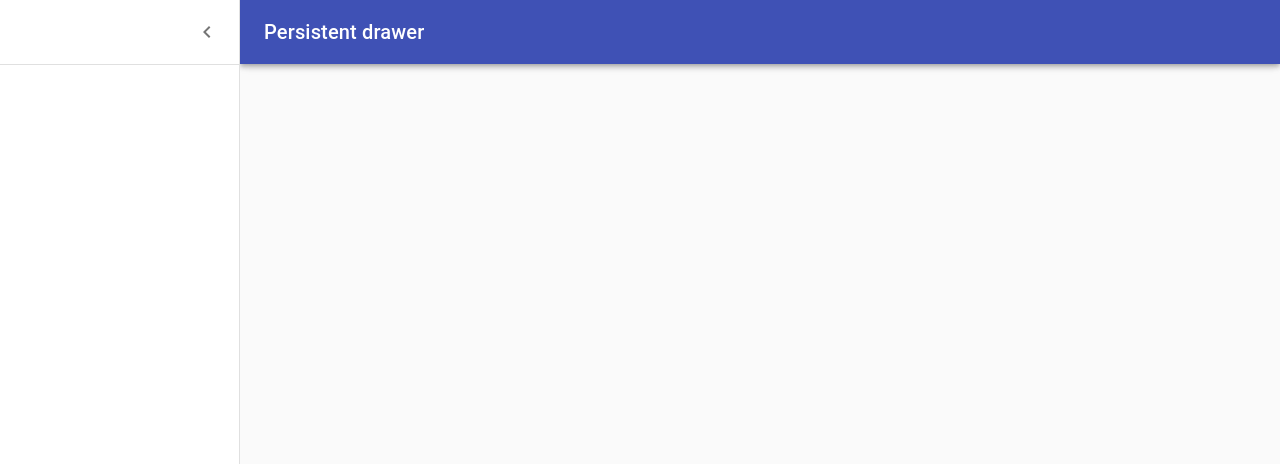
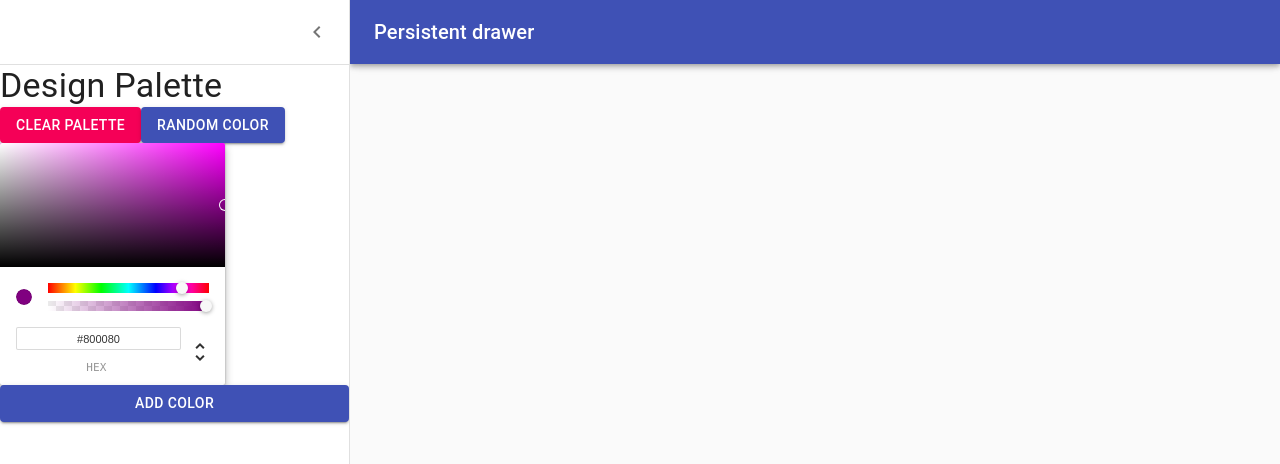
Before and after one commit to SpyrosGeo/AllTheColors, a React (Create React App) app: page /palette/new in a window 1280 px wide. Both pictures are taken after a click on the button "open drawer". Shown: the top 464 px of the page. Built offline with nearby package versions, Linux system fonts and the light colour scheme; a web font is replaced by a local one.

Commit message:
added colorpicker component

```diff
--- a/package.json
+++ b/package.json
@@ -9,6 +9,7 @@
     "chroma-js": "^2.0.6",
     "rc-slider": "^8.7.1",
     "react": "^16.10.2",
+    "react-color": "^2.17.3",
     "react-copy-to-clipboard": "^5.0.1",
     "react-dom": "^16.10.2",
     "react-router-dom": "^5.1.2",
--- a/src/NewPaletteForm.js
+++ b/src/NewPaletteForm.js
@@ -5,20 +5,22 @@
 import CssBaseline from '@material-ui/core/CssBaseline';
 import AppBar from '@material-ui/core/AppBar';
 import Toolbar from '@material-ui/core/Toolbar';
-import List from '@material-ui/core/List';
+// import List from '@material-ui/core/List';
 import Typography from '@material-ui/core/Typography';
 import Divider from '@material-ui/core/Divider';
 import IconButton from '@material-ui/core/IconButton';
 import MenuIcon from '@material-ui/icons/Menu';
 import ChevronLeftIcon from '@material-ui/icons/ChevronLeft';
 import ChevronRightIcon from '@material-ui/icons/ChevronRight';
-import ListItem from '@material-ui/core/ListItem';
-import ListItemIcon from '@material-ui/core/ListItemIcon';
-import ListItemText from '@material-ui/core/ListItemText';
-import InboxIcon from '@material-ui/icons/MoveToInbox';
-import MailIcon from '@material-ui/icons/Mail';
+import { ChromePicker } from 'react-color';
+import { Button } from '@material-ui/core';
+// import ListItem from '@material-ui/core/ListItem';
+// import ListItemIcon from '@material-ui/core/ListItemIcon';
+// import ListItemText from '@material-ui/core/ListItemText';
+// import InboxIcon from '@material-ui/icons/MoveToInbox';
+// import MailIcon from '@material-ui/icons/Mail';
 
-const drawerWidth = 240;
+const drawerWidth = 350;
 
 const useStyles = makeStyles(theme => ({
     root: {
@@ -128,7 +130,15 @@
                     </IconButton>
                 </div>
                 <Divider />
-
+                <Typography variant ="h4">Design Palette</Typography>
+                <div>
+                    <Button variant="contained" color="secondary">Clear Palette</Button>
+                    <Button variant="contained" color="primary">Random Color</Button>
+                </div>
+                <ChromePicker
+                    color="purple"
+                    onChangeComplete={(newColor) => console.log(newColor)} />
+                <Button variant="contained" color="primary">Add Color</Button>
             </Drawer>
             <main
                 className={clsx(classes.content, {
```
Also changed, not shown: 1 other file (tests, documents, lock files or other folders).
